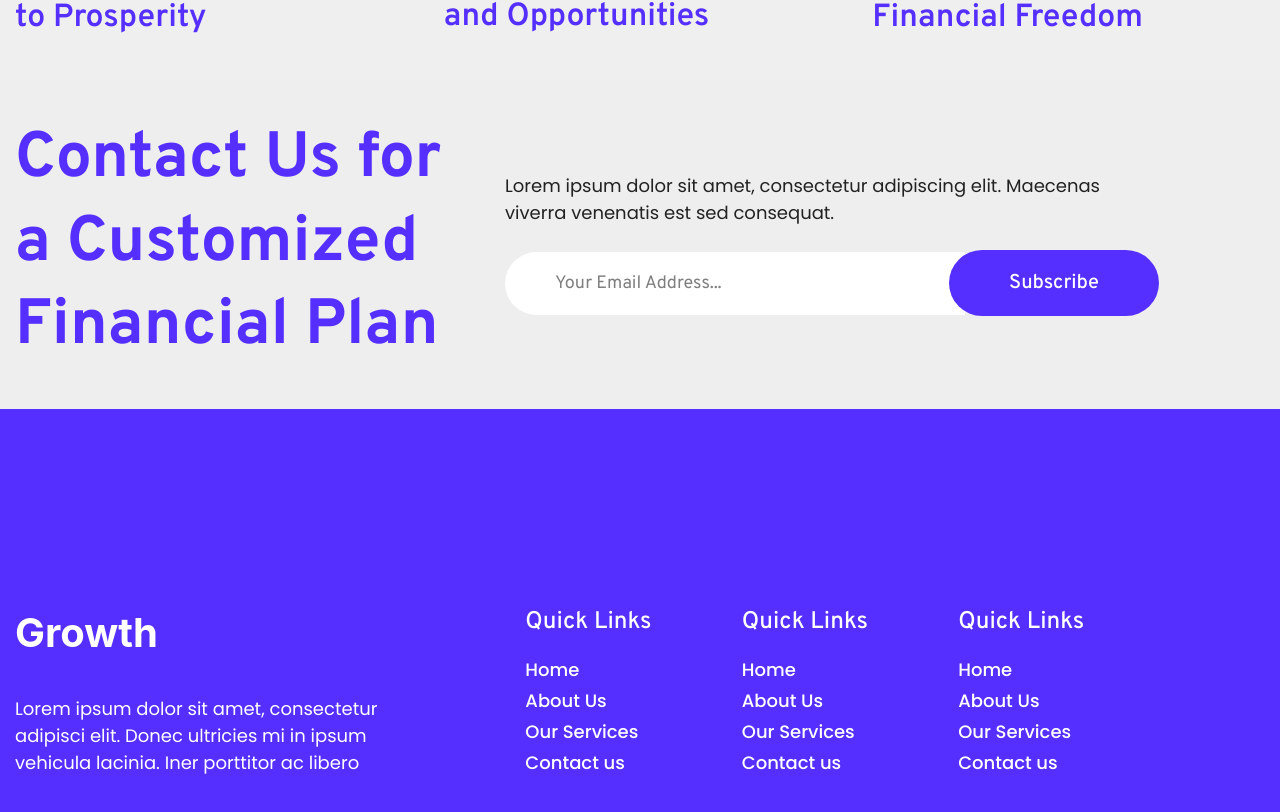
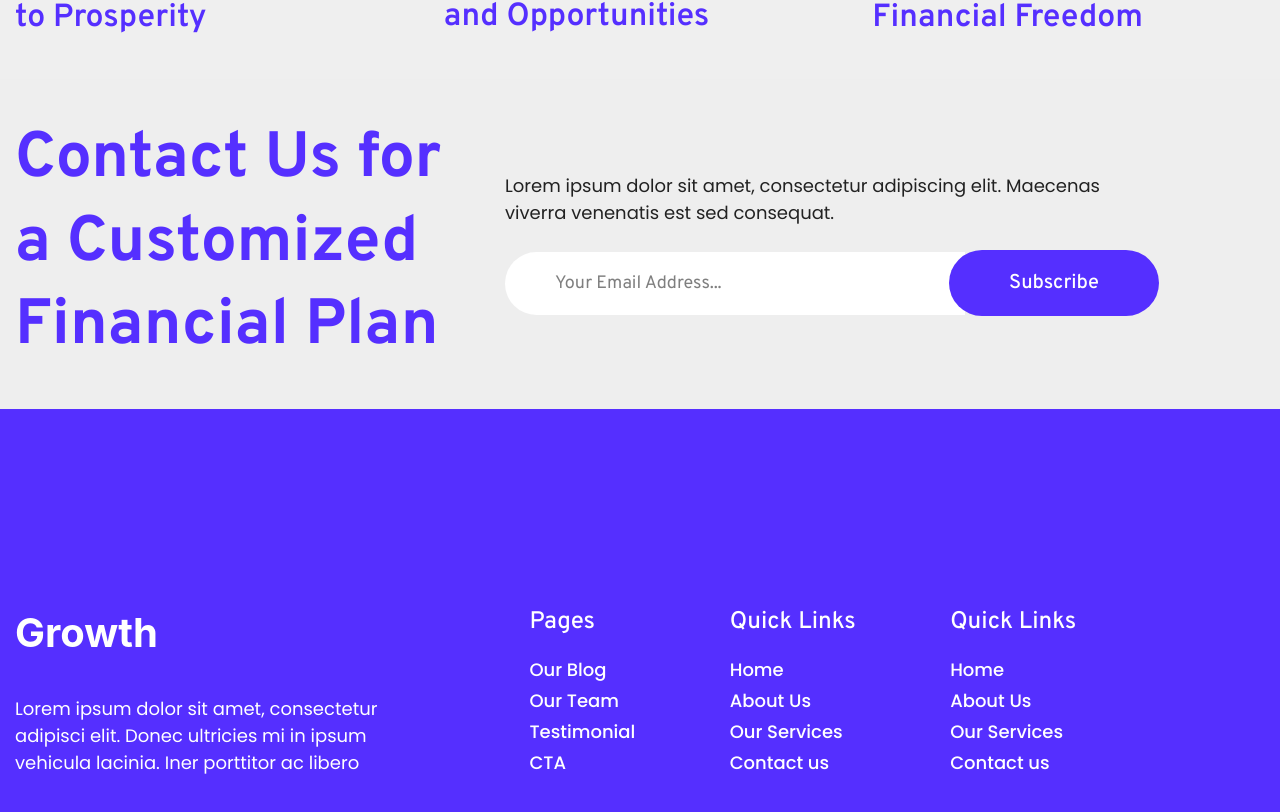
Before and after one commit to Roni006/growth, a React (Vite) app: page / in a window 1280 px wide. Shown: the part 5691-6503 px from the top of the page. Built offline with nearby package versions, Linux system fonts and the light colour scheme.

Commit message:
update the second items  content of footer components

```diff
--- a/src/Common/Footer.jsx
+++ b/src/Common/Footer.jsx
@@ -20,20 +20,20 @@ const Footer = () => {
             {/* item 2 */}
             <div className="max-w-[150p]">
               <h5 className="text-white text-[24px] font-medium font-overpass pb-4">
-                Quick Links
+                Pages
               </h5>
               <ul className="flex flex-col gap-y-1">
                 <li className="text-white text-[18px] font-medium font-poppins">
-                  <a href="#">Home</a>
+                  <a href="#">Our Blog</a>
                 </li>
                 <li className="text-white text-[18px] font-medium font-poppins">
-                  <a href="#">About Us</a>
+                  <a href="#">Our Team</a>
                 </li>
                 <li className="text-white text-[18px] font-medium font-poppins">
-                  <a href="#">Our Services</a>
+                  <a href="#">Testimonial</a>
                 </li>
                 <li className="text-white text-[18px] font-medium font-poppins">
-                  <a href="#">Contact us</a>
+                  <a href="#">CTA</a>
                 </li>
               </ul>
             </div>
```
